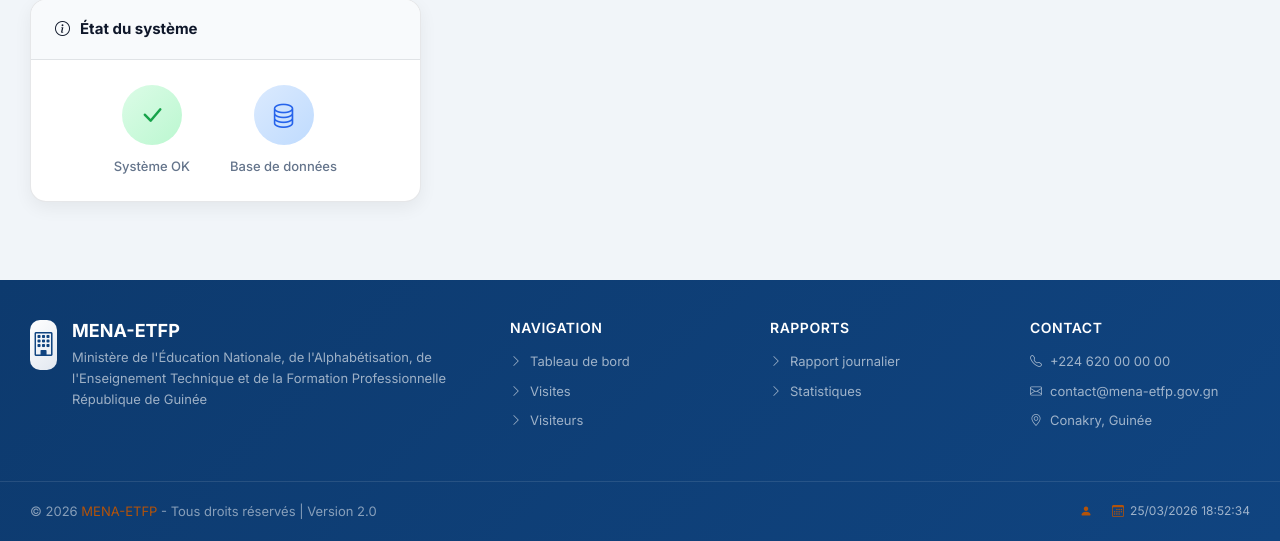
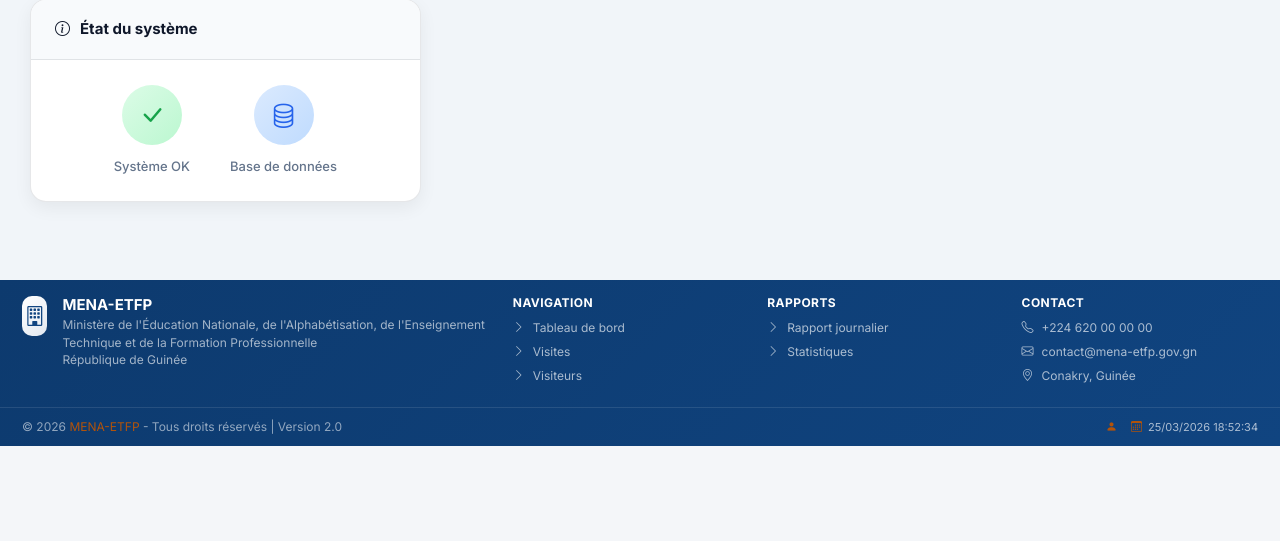
Before and after one commit to Bella5768/visite_CSIG, a Django app: page / in a window 1280 px wide. Shown: the part 990-1531 px from the top of the page. After the commit the page ends 1436 px from the top, so only its background shows below. Run offline with Django 5.2, Linux system fonts and the light colour scheme; the visitor is signed in with stand-in values (Sample User, id 1); data that the repository does not hold is empty.

Commit message:
UI: footer plus compact

```diff
--- a/visite_csig/templates/base.html
+++ b/visite_csig/templates/base.html
@@ -132,24 +132,24 @@
         /* ========== FOOTER ========== */
         .footer-wrapper { background: linear-gradient(135deg, #0d3a6e 0%, #104480 100%); margin-top: auto; }
         .footer-main { max-width: 1400px; margin: 0 auto; padding: 0; }
-        .footer-top { padding: 40px 30px; border-bottom: 1px solid rgba(255,255,255,0.1); }
-        .footer-top-inner { display: grid; grid-template-columns: 2fr 1fr 1fr 1fr; gap: 40px; }
+        .footer-top { padding: 16px 22px; border-bottom: 1px solid rgba(255,255,255,0.10); }
+        .footer-top-inner { display: grid; grid-template-columns: 2fr 1fr 1fr 1fr; gap: 18px; }
         .footer-brand { display: flex; align-items: flex-start; gap: 15px; }
-        .footer-brand-logo { width: 50px; height: 50px; background: linear-gradient(135deg, #fff 0%, #e2e8f0 100%); border-radius: 10px; display: flex; align-items: center; justify-content: center; }
-        .footer-brand-logo i { font-size: 24px; color: #104480; }
-        .footer-brand-text h3 { color: #fff; font-size: 18px; font-weight: 700; margin-bottom: 5px; }
-        .footer-brand-text p { color: rgba(255,255,255,0.6); font-size: 13px; line-height: 1.6; margin: 0; }
-        .footer-links h4 { color: #fff; font-size: 14px; font-weight: 600; margin-bottom: 15px; text-transform: uppercase; letter-spacing: 0.5px; }
+        .footer-brand-logo { width: 40px; height: 40px; background: linear-gradient(135deg, #fff 0%, #e2e8f0 100%); border-radius: 10px; display: flex; align-items: center; justify-content: center; }
+        .footer-brand-logo i { font-size: 20px; color: #104480; }
+        .footer-brand-text h3 { color: #fff; font-size: 15px; font-weight: 750; margin-bottom: 2px; }
+        .footer-brand-text p { color: rgba(255,255,255,0.62); font-size: 12px; line-height: 1.45; margin: 0; }
+        .footer-links h4 { color: #fff; font-size: 12px; font-weight: 750; margin-bottom: 8px; text-transform: uppercase; letter-spacing: 0.45px; }
         .footer-links ul { list-style: none; padding: 0; margin: 0; }
-        .footer-links ul li { margin-bottom: 10px; }
-        .footer-links ul li a { color: rgba(255,255,255,0.6); font-size: 13px; text-decoration: none; transition: color 0.2s; display: flex; align-items: center; gap: 8px; }
+        .footer-links ul li { margin-bottom: 6px; }
+        .footer-links ul li a { color: rgba(255,255,255,0.65); font-size: 12px; text-decoration: none; transition: color 0.2s; display: flex; align-items: center; gap: 8px; }
         .footer-links ul li a:hover { color: var(--accent-gold); }
         .footer-links ul li a i { font-size: 12px; }
 
-        .footer-bottom { padding: 20px 30px; display: flex; justify-content: space-between; align-items: center; flex-wrap: wrap; gap: 15px; }
-        .footer-copyright { color: rgba(255,255,255,0.5); font-size: 13px; }
+        .footer-bottom { padding: 10px 22px; display: flex; justify-content: space-between; align-items: center; flex-wrap: wrap; gap: 10px; }
+        .footer-copyright { color: rgba(255,255,255,0.55); font-size: 12px; }
         .footer-copyright a { color: var(--accent-gold); text-decoration: none; }
-        .footer-meta { display: flex; align-items: center; gap: 20px; color: rgba(255,255,255,0.6); font-size: 12px; }
+        .footer-meta { display: flex; align-items: center; gap: 14px; color: rgba(255,255,255,0.65); font-size: 11px; }
         .footer-meta span { display: flex; align-items: center; gap: 6px; }
         .footer-meta i { color: var(--accent-gold); }
 
```
